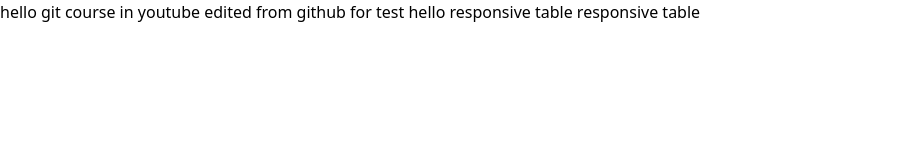
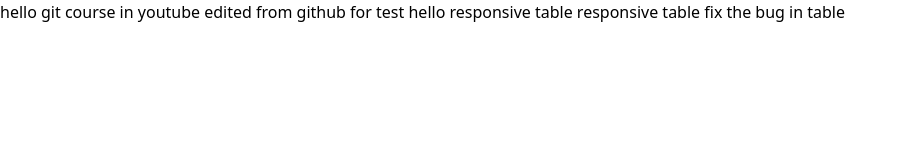
Before and after one commit to mojtaba-jsx/git-train, a plain HTML site: page index.html in a window 1280 px wide. Shown: the whole page, without its empty margins (0-907 px from the left). Drawn offline with nearby package versions, Linux system fonts and the light colour scheme.

Commit message:
fix the bug

```diff
--- a/index.html
+++ b/index.html
@@ -13,5 +13,5 @@
 hello
 responsive table
 responsive table
-
+fix the bug in table
 </html>
```
